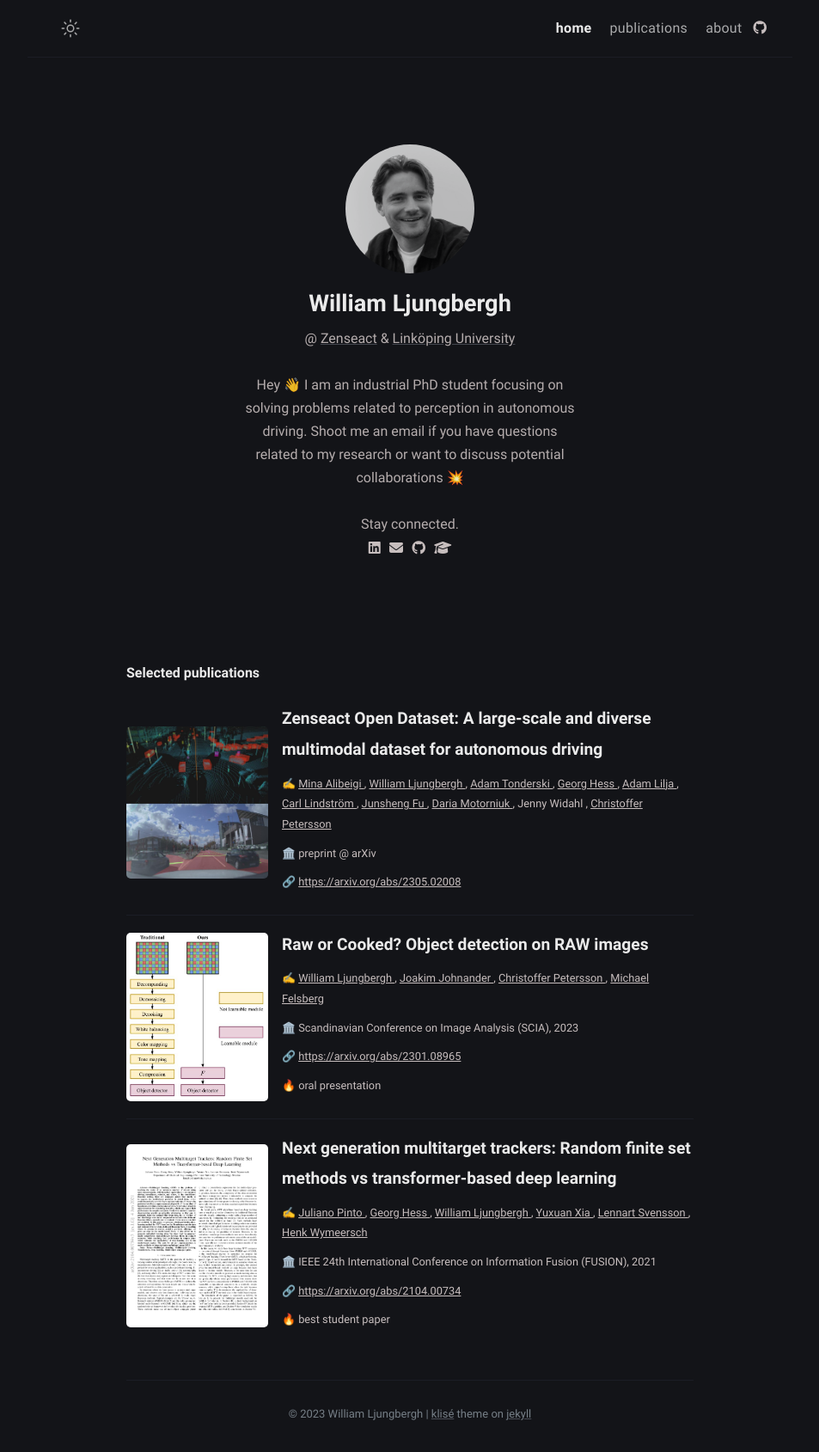
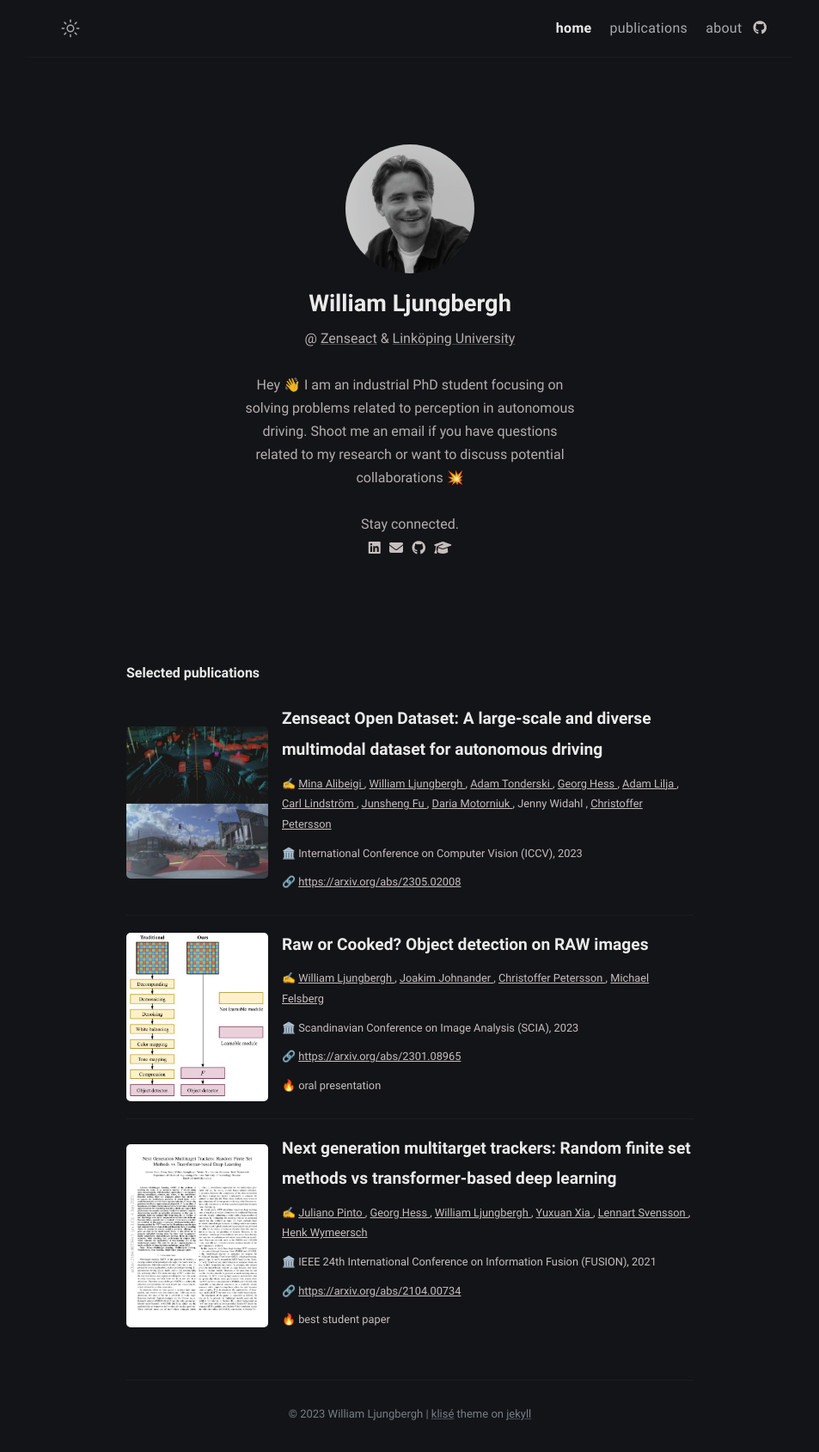
Before and after one commit to wljungbergh/wljungbergh.github.io, a Jekyll site: the page built from index.md, in a window 1280 px wide. Shown: the whole page at 86% size, without its empty margins (163-1116 px from the left). Built offline with Jekyll 4.4.1, drawn with Linux system fonts in a browser that asks for light colours.

Commit message:
Update venue of ZOD paper

```diff
--- a/_publications/zod/2023-03-26-zenseact-open-dataset.md
+++ b/_publications/zod/2023-03-26-zenseact-open-dataset.md
@@ -3,7 +3,7 @@ title: "Zenseact Open Dataset: A large-scale and diverse multimodal dataset for
 layout: publication
 permalink: /publications/zod/
 date: 2023-03-09 09:45:47 +07:00
-venue: preprint @ arXiv
+venue: International Conference on Computer Vision (ICCV), 2023
 selected: 1
 authors:
   - mina:
```
